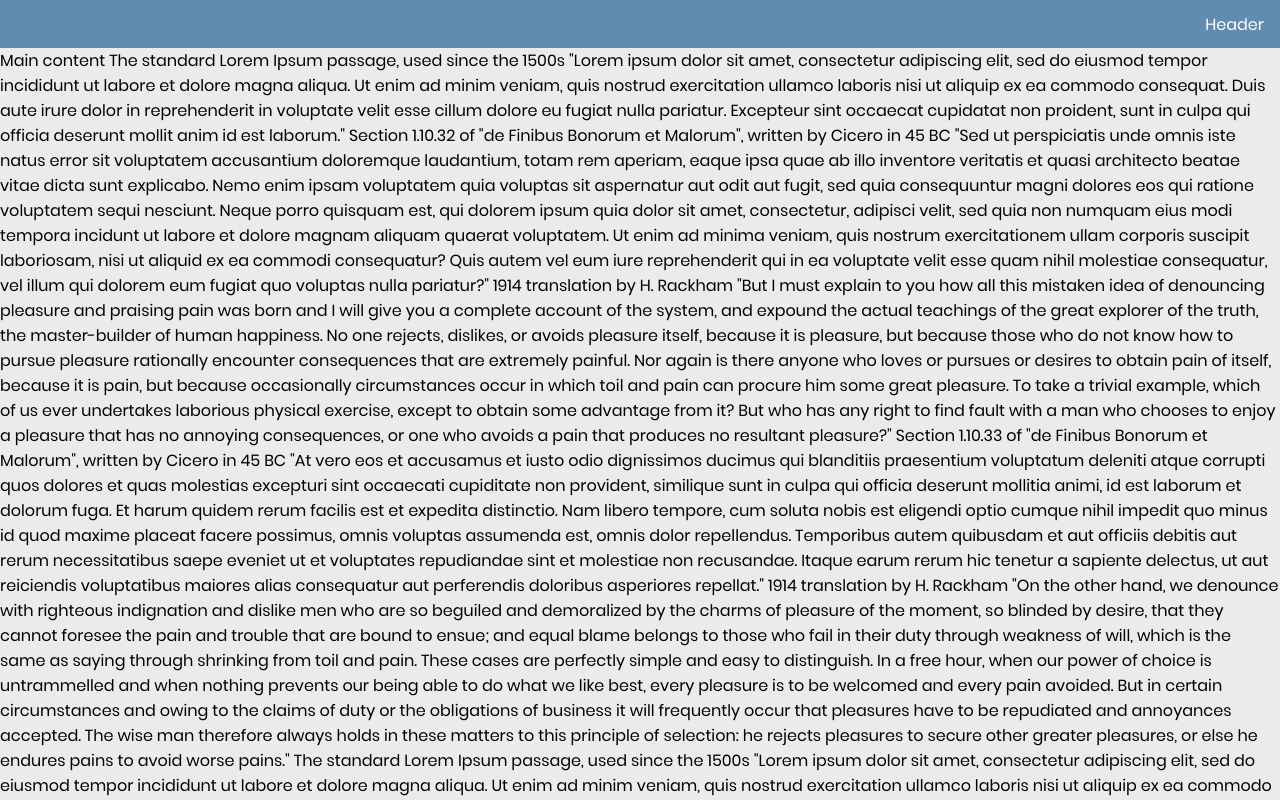
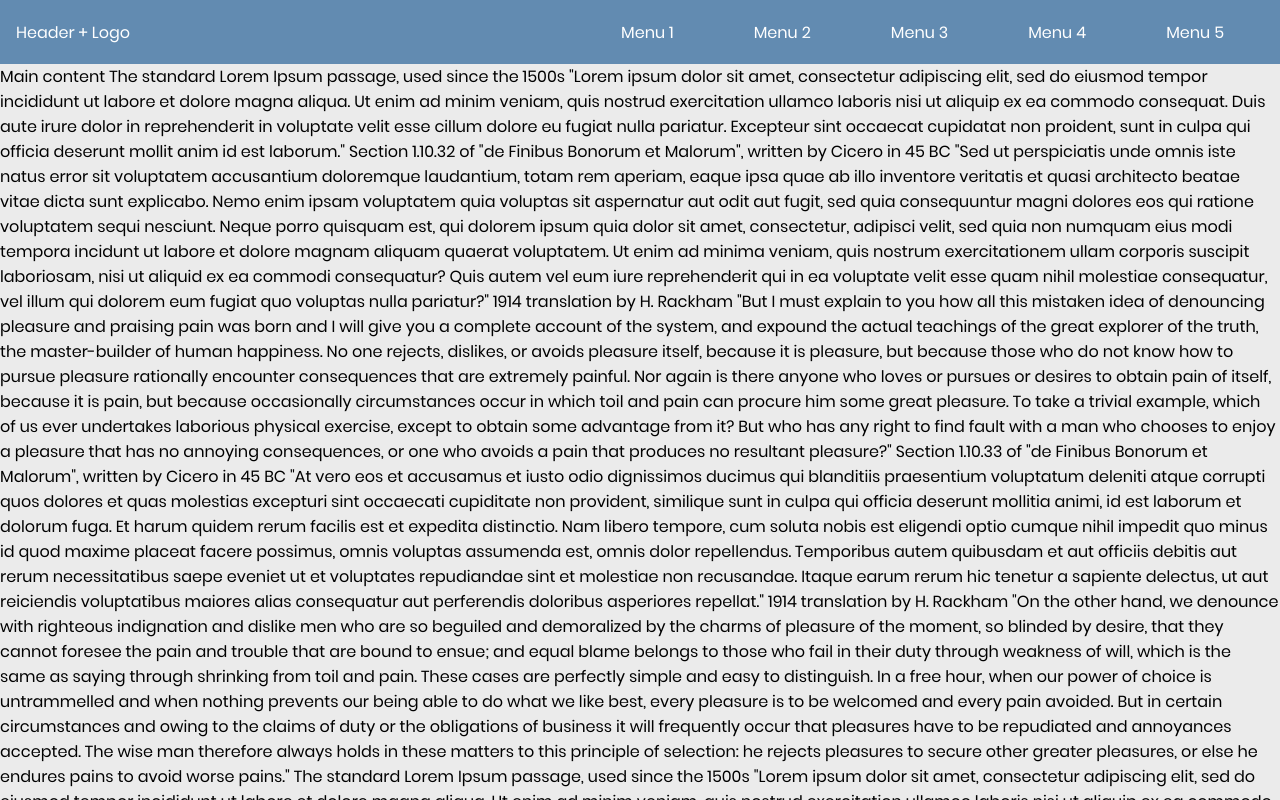
Before and after one commit to Azitrea/responsive-nav-sidebar-and-header, an Angular app: page /nav1 in a window 1280 px wide. Shown: the top 800 px of the page. Built offline with nearby package versions, Linux system fonts and the light colour scheme.

Commit message:
nav1 responsive done

```diff
--- a/src/app/nav1/nav1.component.html
+++ b/src/app/nav1/nav1.component.html
@@ -1,6 +1,20 @@
+<div class="nav1-container">
   <header class="header">
     <div class="header-content">
-    <div>Header</div>
+      <div>Header + Logo</div>
+      <div class="header-menu" [ngClass]="{ 'opened': isOpen }">
+        <div class="hamburger-menu-close-icon" (click)="toggleSideNav()">
+          <i class="fas fa-times"></i>
+        </div>
+        <div>Menu 1</div>
+        <div>Menu 2</div>
+        <div>Menu 3</div>
+        <div>Menu 4</div>
+        <div>Menu 5</div>
+      </div>
+      <div class="hamburger-menu-open-icon" (click)="toggleSideNav()">
+        <i class="fas fa-bars"></i>
+      </div>
     </div>
   </header>
 
@@ -9,3 +23,6 @@
     <!-- TEST DATA -->
     <app-test-content></app-test-content>
   </div>
+
+  <div *ngIf="isOpen" (click)="toggleSideNav()" class="main-backdrop"></div>
+</div>
--- a/src/app/nav1/nav1.component.scss
+++ b/src/app/nav1/nav1.component.scss
@@ -1,7 +1,13 @@
-$header-height: 3rem;
+$header-height: 4rem;
 
 $nav-header-color: #628bb1;
 $nav-hover-bg-color: #74a3cf;
+
+$nav-menu-width: 12rem;
+
+.nav1-container {
+  position: relative;
+}
 
 // Header
 .header {
@@ -18,10 +24,37 @@ $nav-hover-bg-color: #74a3cf;
   color: white;
   height: 100%;
   display: flex;
-  justify-content: flex-end;
+  justify-content: space-between;
   align-items: center;
+  white-space: nowrap;
 
   padding: 0 1rem 0 1rem;
+
+  .hamburger-menu-open-icon {
+    display: none;
+  }
+}
+
+.header-menu {
+  display: flex;
+  height: 100%;
+
+  div {
+    padding: 0 2.5rem;
+
+    display: flex;
+    justify-content: center;
+    align-items: center;
+
+    &:hover {
+      cursor: pointer;
+      background-color: $nav-hover-bg-color;
+    }
+  }
+
+  .hamburger-menu-close-icon {
+    display: none;
+  }
 }
 
 // Main content
@@ -29,3 +62,63 @@ $nav-hover-bg-color: #74a3cf;
   margin-top: $header-height;
   transition: margin 0.3s ease;
 }
+
+// Backdrop
+.main-backdrop {
+  width: 100vw;
+  height: 100vh;
+  position: fixed;
+
+  z-index: 8;
+
+  background-color: rgba(0, 0, 0, 0.3);
+  top: 0;
+  right: 0;
+}
+
+@media screen and (max-width: 992px) {
+  .header-menu {
+    display: block;
+    height: 100%;
+    position: fixed;
+    top: 0;
+    right: 0;
+    z-index: 11;
+    width: 0;
+    transition: width 0.3s ease;
+
+    background-color: $nav-header-color;
+    overflow: hidden;
+
+    div {
+      padding: 0 0rem;
+      min-height: 3rem;
+      min-width: $nav-menu-width;
+
+      display: flex;
+      justify-content: center;
+      align-items: center;
+    }
+
+    .hamburger-menu-close-icon {
+      height: $header-height;
+      display: flex;
+      justify-content: center;
+      align-items: center;
+      font-size: 1.7rem;
+    }
+
+    &.opened {
+      border-left: 1px solid #ebebeb;
+      width: $nav-menu-width;
+    }
+  }
+
+  .header-content {
+    .hamburger-menu-open-icon {
+      display: block;
+      width: 2rem;
+      font-size: 1.7rem;
+    }
+  }
+}
--- a/src/app/nav1/nav1.component.ts
+++ b/src/app/nav1/nav1.component.ts
@@ -1,4 +1,7 @@
 import { Component, OnInit } from '@angular/core';
+import { Subscription } from 'rxjs';
+import { MediaSize } from 'src/model/media-size.enum';
+import { ResponsiveService } from 'src/service/responsive.service';
 
 @Component({
   selector: 'app-nav1',
@@ -6,10 +9,26 @@ import { Component, OnInit } from '@angular/core';
   styleUrls: ['./nav1.component.scss']
 })
 export class Nav1Component implements OnInit {
+  isOpen: boolean;
 
-  constructor() { }
+  subscription: Subscription;
+
+  constructor(private responsiveService: ResponsiveService) { }
 
   ngOnInit(): void {
+    this.subscription = this.responsiveService.screenWidth$.subscribe(screenSize => {
+      if (screenSize >= MediaSize.MD) {
+        this.isOpen = false;
+      }
+    });
+  }
+
+  toggleSideNav(): void {
+    this.isOpen = !this.isOpen;
+  }
+
+  ngOnDestroy(): void {
+    this.subscription.unsubscribe();
   }
 
 }
```
Also changed, not shown: src/app/nav2/nav2.component.scss (+0 -14 lines). Lines whose indentation alone changed are shown as unchanged.
